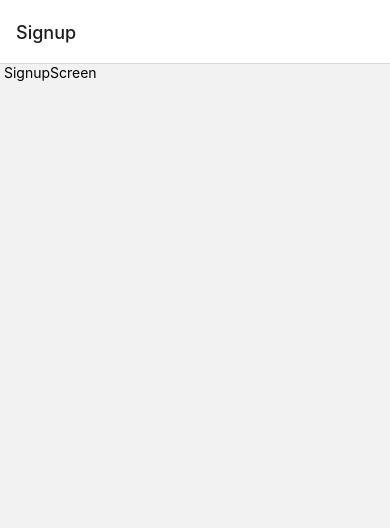
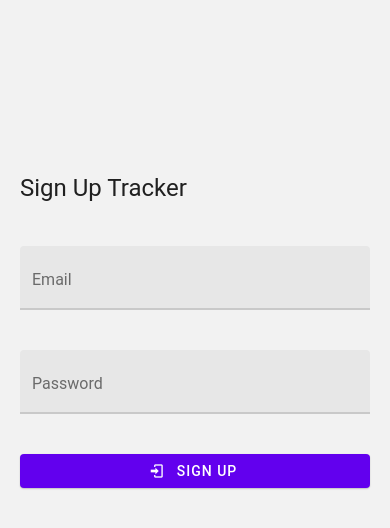
Before and after one commit to AnisAli/tracker-app, a React Native app: screen /Signup in a window 390 px wide. Shown: the top 528 px of the page. Built offline with nearby package versions, Linux system fonts and the light colour scheme.

Commit message:
formik added

```diff
--- a/package.json
+++ b/package.json
@@ -15,6 +15,7 @@
     "@react-navigation/native-stack": "^6.5.0",
     "expo": "~44.0.0",
     "expo-status-bar": "~1.2.0",
+    "formik": "^2.2.9",
     "react": "17.0.1",
     "react-dom": "17.0.1",
     "react-native": "0.64.3",
--- /dev/null
+++ b/src/components/SignUpForm.tsx
@@ -0,0 +1,49 @@
+import React from 'react';
+ import { View } from 'react-native';
+ import { Headline , TextInput, Button } from 'react-native-paper';
+ import { Formik } from 'formik';
+import Spacer from './Spacer';
+
+ const SignUpForm = ({onSubmit}: any) => (
+   <Formik
+     initialValues={{ email: '', password: '' }}
+     onSubmit={values => {
+         console.log(values);
+         onSubmit(values);
+        } }
+   >
+     {({ handleChange, handleBlur, handleSubmit, values }) => (
+       <View>
+         <Spacer>
+                <TextInput
+                    onChangeText={handleChange('email')}
+                    onBlur={handleBlur('email')}
+                    value={values.email}
+                    label="Email"
+                />
+            </Spacer>
+            <Spacer>
+                <TextInput
+                    secureTextEntry={true}
+                    onChangeText={handleChange('password')}
+                    onBlur={handleBlur('password')}
+                    value={values.password}
+                    label="Password"
+                />
+            </Spacer>
+
+            <Spacer>
+                <Button
+                 onPress={handleSubmit}
+                 icon="login"
+                 mode="contained">
+                    Sign Up
+                </Button>
+            </Spacer>
+
+       </View>
+     )}
+   </Formik>
+ );
+
+ export default SignUpForm;
--- /dev/null
+++ b/src/components/Spacer.tsx
@@ -0,0 +1,17 @@
+import React from 'react';
+import { StyleSheet, View } from  'react-native';
+
+
+const Spacer = ({children}: any) => {
+    return <View style={styles.container}>
+            {children}
+        </View>
+}
+
+const styles = StyleSheet.create({
+    container: {
+        margin: 20
+    }
+});
+
+export default Spacer;
--- a/src/screens/SignupScreen.tsx
+++ b/src/screens/SignupScreen.tsx
@@ -1,15 +1,44 @@
 import React from 'react';
-import { StyleSheet, Text } from  'react-native';
+import { StyleSheet } from  'react-native';
+import { Headline , TextInput, Button } from 'react-native-paper';
+import Spacer from '../components/Spacer';
+import { Text, SafeAreaView } from 'react-native';
+import SignUpForm from '../components/SignUpForm';
+
+const SignupScreen = ({navigation}: any) => {
 
 
-const SignupScreen = () => {
+    React.useLayoutEffect(() => {
+        navigation.setOptions({
+            headerShown: false
+        });
+      }, [navigation]);
+
     return (
         <>
-            <Text> SignupScreen </Text>
+        <SafeAreaView style={styles.container}>
+            <Spacer>
+                <Headline>Sign Up Tracker</Headline>
+            </Spacer>
+            <SignUpForm onSubmit={(values: any) => {
+                console.log(values.email);
+                navigation.navigate('Signin');
+                }
+            }/>
+            </SafeAreaView>
         </>
     );
 }
 
-const styles = StyleSheet.create({});
+const styles = StyleSheet.create({
+    container: {
+      flex: 1,
+      marginTop: 150
+    },
+    text: {
+      fontSize: 25,
+      fontWeight: '500',
+    }
+  });
 
 export default SignupScreen;
```
Also changed, not shown: 1 other file (tests, documents, lock files or other folders).
